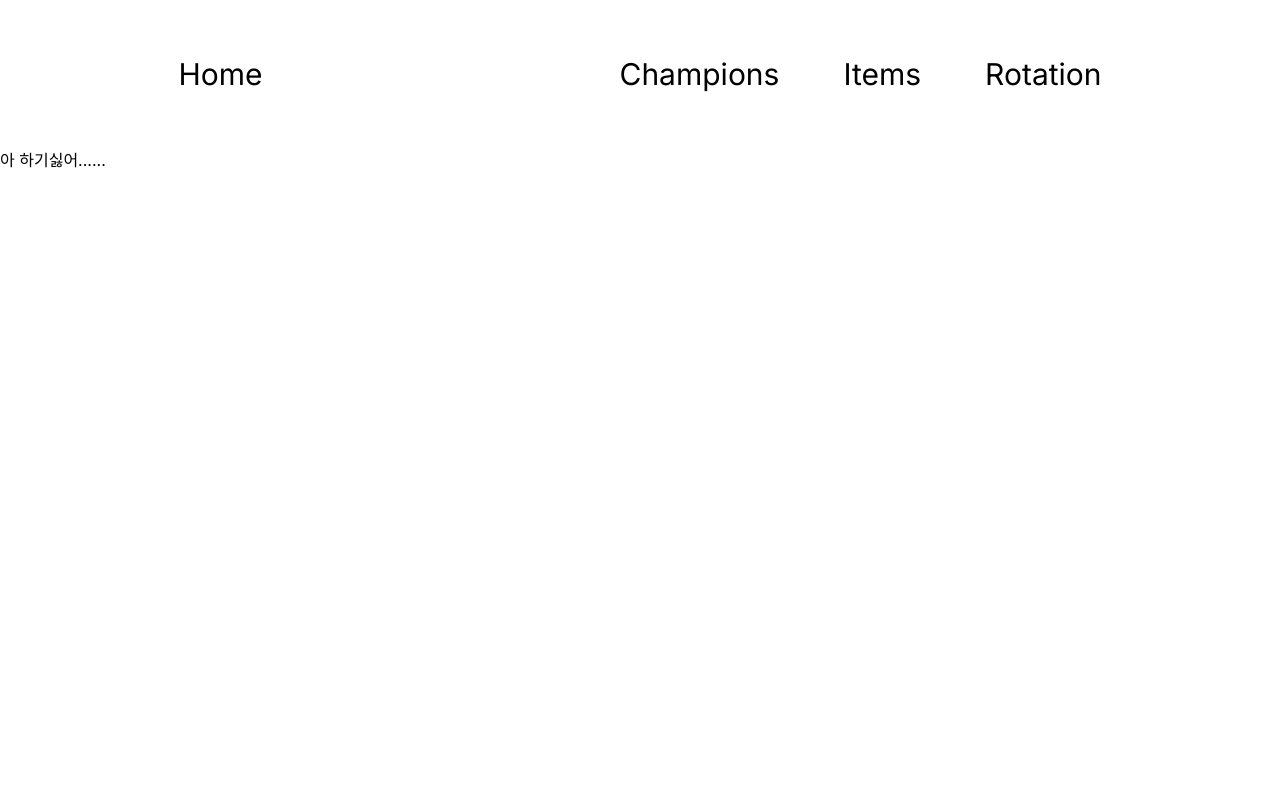
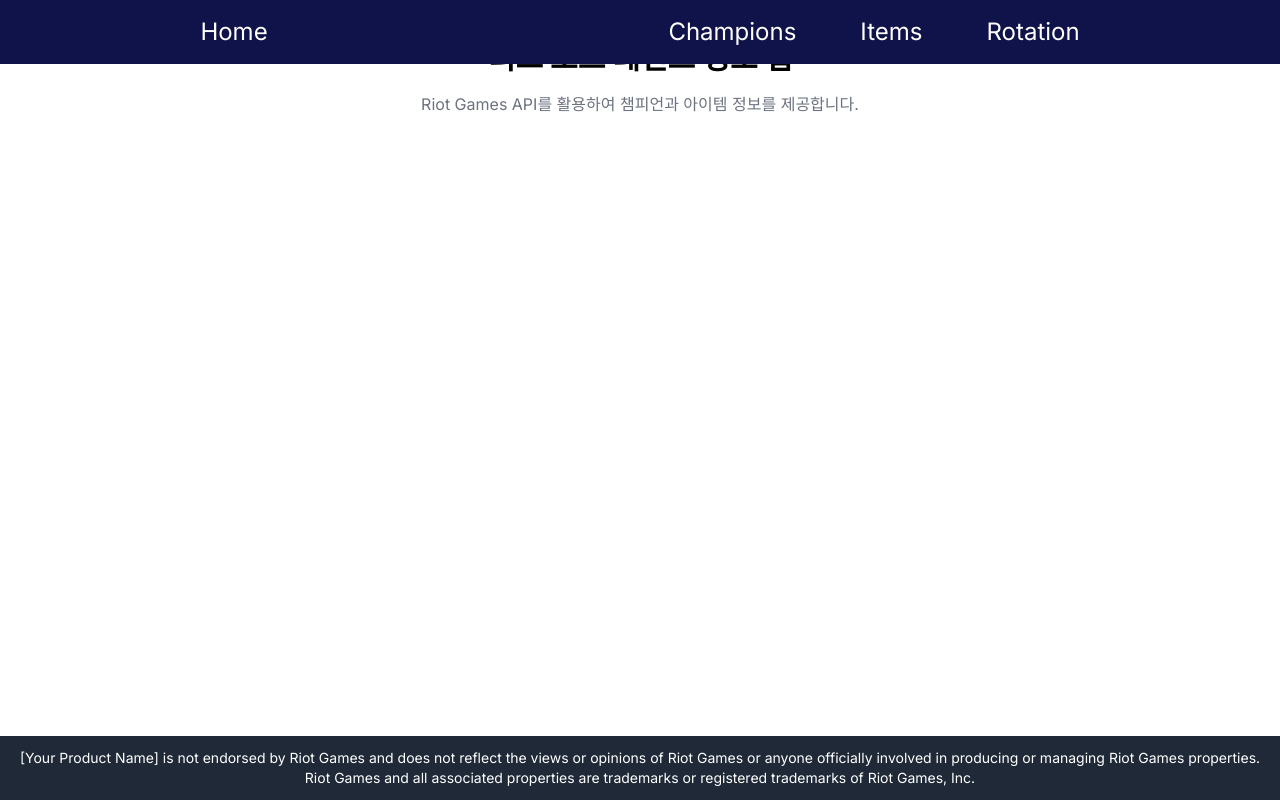
Before and after one commit to jinsil-kim/nextjs_LOL_project, a Next.js app: page / in a window 1280 px wide. Built offline with nearby package versions, Linux system fonts and the light colour scheme.

Commit message:
feat: 챔피언정보api호출

```diff
--- a/src/app/api/rotation/route.ts
+++ b/src/app/api/rotation/route.ts
@@ -1,10 +1,8 @@
-import { NextResponse } from "next/server";
-
 export async function GET() {
   const apiKey = process.env.RIOT_API_KEY;
 
   if (!apiKey) {
-    return NextResponse.json({ error: "API Key is missing." }, { status: 500 });
+    return Response.json({ error: "API Key is missing." }, { status: 500 });
   }
 
   try {
@@ -22,9 +20,9 @@ export async function GET() {
     }
 
     const data = await response.json();
-    console.log(data);
-    return NextResponse.json(data);
+    // console.log(data);
+    return Response.json(data);
   } catch (error) {
-    return NextResponse.json(error);
+    return Response.json(error);
   }
 }
--- a/src/app/champions/page.tsx
+++ b/src/app/champions/page.tsx
@@ -1,5 +1,6 @@
+import Champions from "@/components/_Champions";
 import React from "react";
 
-export default function ChapionsPage() {
-  return <div>ChapionsPage</div>;
+export default async function ChapionsPage() {
+  return <Champions />;
 }
--- a/src/app/layout.tsx
+++ b/src/app/layout.tsx
@@ -8,8 +8,8 @@ import React from "react";
 const inter = Inter({ subsets: ["latin"] });
 
 export const metadata: Metadata = {
-  title: "Create Next App",
-  description: "Generated by create next app",
+  title: "League of Legends",
+  description: "League of Legend's Champions",
 };
 
 export default function RootLayout({
@@ -20,7 +20,7 @@ export default function RootLayout({
   return (
     <html lang="en">
       <body className={inter.className}>
-        <header className="py-14 text-3xl">
+        <header className="py-4 text-2xl bg-[#101349] text-white fixed top-0 w-full z-10">
           <nav className="flex justify-around">
             <div>
               <Link href={"/"}>Home</Link>
@@ -33,6 +33,15 @@ export default function RootLayout({
           </nav>
         </header>
         <Providers>{children}</Providers>
+        <footer className="bg-gray-800 p-3 fixed bottom-0 w-full">
+          <div className="container mx-auto text-center text-white text-sm">
+            [Your Product Name] is not endorsed by Riot Games and does not
+            reflect the views or opinions of Riot Games or anyone officially
+            involved in producing or managing Riot Games properties. Riot Games
+            and all associated properties are trademarks or registered
+            trademarks of Riot Games, Inc.
+          </div>
+        </footer>
       </body>
     </html>
   );
--- a/src/app/page.tsx
+++ b/src/app/page.tsx
@@ -1,5 +1,14 @@
 import React from "react";
 
 export default function Home() {
-  return (<div>아 하기싫어......</div>);
+  return (
+    <main className="container mx-auto mt-10">
+      <div className="text-center">
+        <h1 className="text-3xl font-bold">리그 오브 레전드 정보 앱</h1>
+        <p className="mt-4 text-gray-500">
+          Riot Games API를 활용하여 챔피언과 아이템 정보를 제공합니다.
+        </p>
+      </div>
+    </main>
+  );
 }
--- /dev/null
+++ b/src/components/_Champions.tsx
@@ -0,0 +1,24 @@
+import { BASE_URL } from "@/constants/api";
+import { fetchVersion } from "@/utils/serverApi";
+import React from "react";
+
+export default async function Champions() {
+  const champions = await fetchVersion();
+  console.log("champions", champions);
+  return (
+    <div>
+      {champions.map((champ) => {
+        return (
+          <div key={champ.id}>
+            <img
+              src={`${BASE_URL}/cdn/14.24.1/img/champion/${champ.image.full}`}
+              alt=""
+            />
+            <h1>{champ.name}</h1>
+            <p>{champ.title}</p>
+          </div>
+        );
+      })}
+    </div>
+  );
+}
--- /dev/null
+++ b/src/constants/api.ts
@@ -0,0 +1 @@
+export const BASE_URL = "https://ddragon.leagueoflegends.com";
--- /dev/null
+++ b/src/utils/serverApi.ts
@@ -0,0 +1,28 @@
+"use server";
+
+import { BASE_URL } from "@/constants/api";
+import { Champion } from "@/types/champions";
+
+export async function fetchVersion(): Promise<Champion[]> {
+  //최신 버전 정보 가져오기
+  try {
+    const versionRes = await fetch(`${BASE_URL}/api/versions.json`);
+    if (!versionRes.ok) throw new Error("버전정보를 가져오지 못했습니다");
+
+    const versionData = await versionRes.json();
+    const latestVersion = versionData[0];
+
+    // 챔피언 리스트
+    const championsRes = await fetch(
+      `${BASE_URL}/cdn/${latestVersion}/data/ko_KR/champion.json`
+    );
+    if (!championsRes) throw new Error("챔피언 목록을 불러오는데 실패했습니다");
+
+    const championData = await championsRes.json()
+    console.log(championData);
+    return Object.values(championData.data) as Champion[];
+  } catch (error) {
+    console.error("fetchVersion api호출 실패", error);
+    throw new Error("최신정보를 가져오지 못했습니다");
+  }
+}
```
